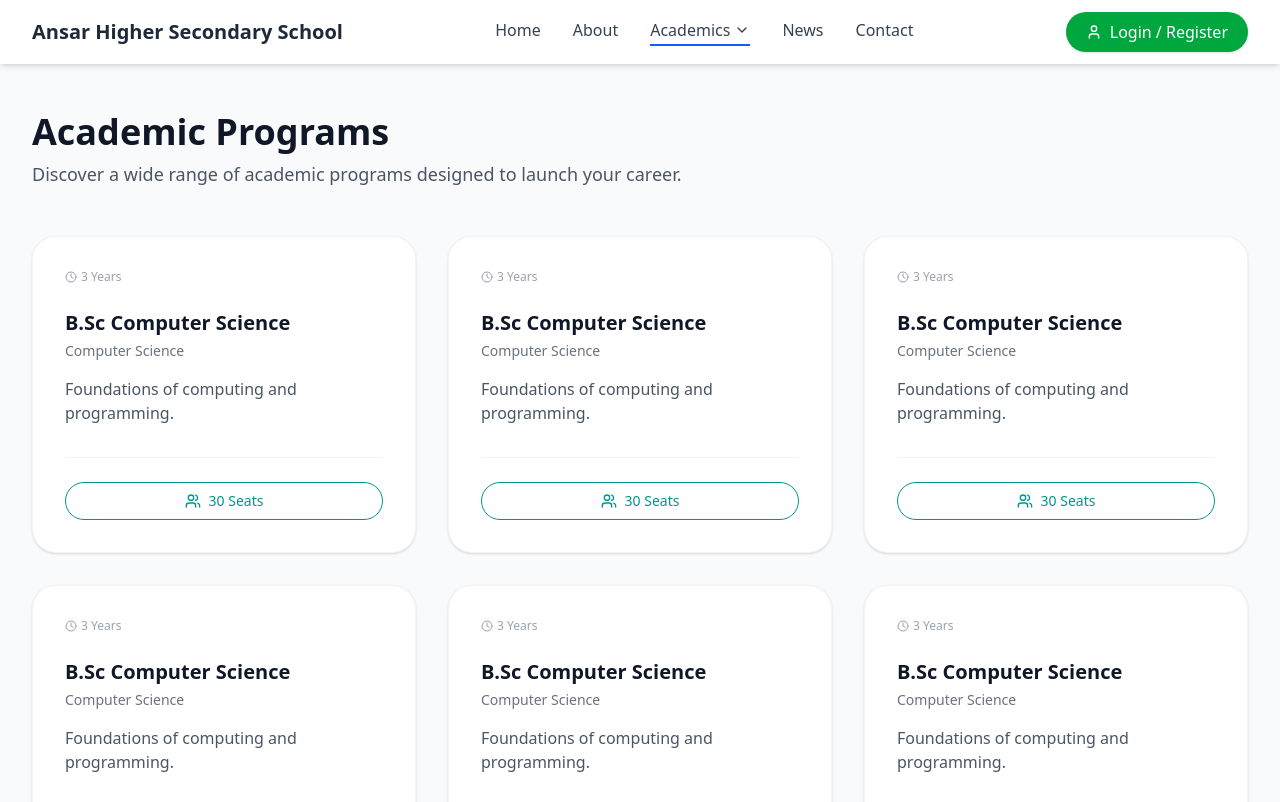
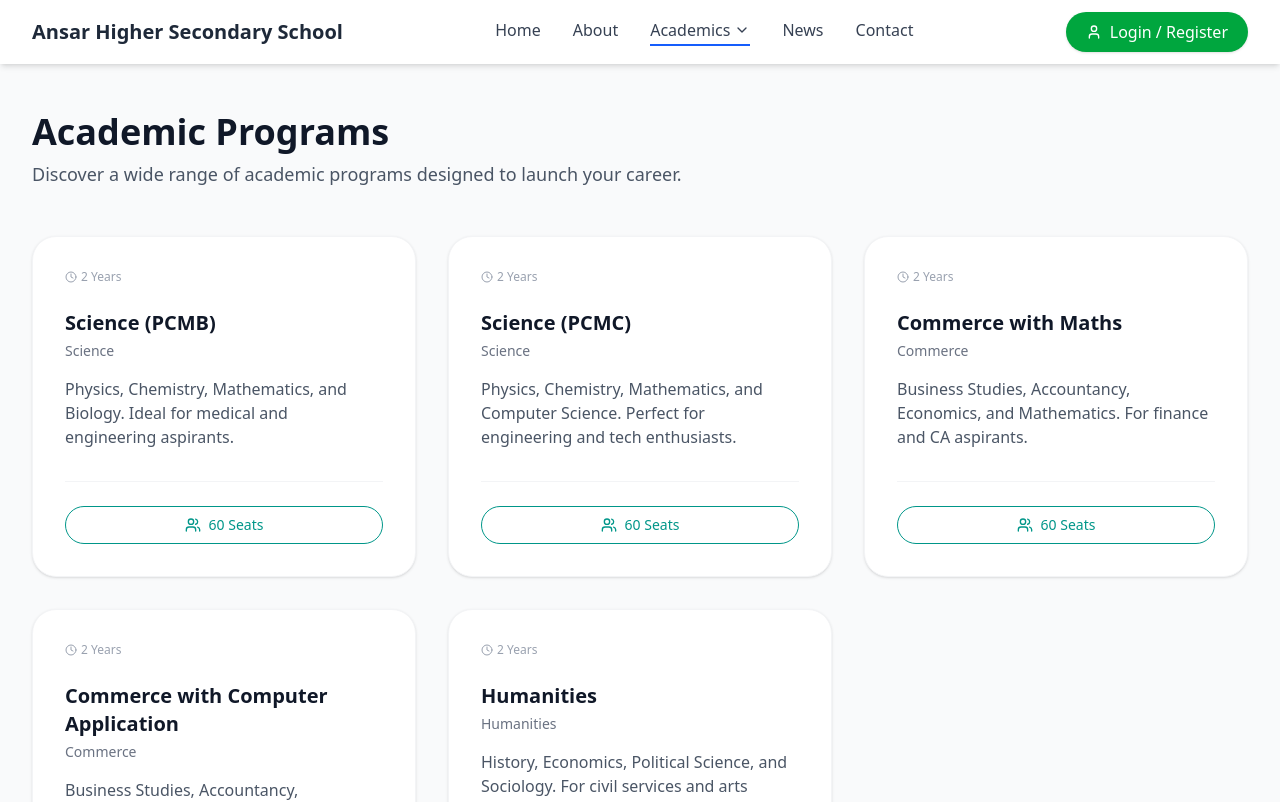
Before and after one commit to rafsal3/ansar-web, a React (Vite) app: page /courses in a window 1280 px wide. Shown: the top 802 px of the page. Built offline with nearby package versions, Linux system fonts and the light colour scheme.

Commit message:
feat: update course listings and details in both user and admin pages

```diff
--- a/src/pages/Courses.tsx
+++ b/src/pages/Courses.tsx
@@ -6,57 +6,43 @@ const Courses = () => {
     const courses = [
         {
             id: 1,
-
-            title: 'B.Sc Computer Science',
-            department: 'Computer Science',
-            description: 'Foundations of computing and programming.',
-            duration: '3 Years',
-            seats: 30
+            title: 'Science (PCMB)',
+            department: 'Science',
+            description: 'Physics, Chemistry, Mathematics, and Biology. Ideal for medical and engineering aspirants.',
+            duration: '2 Years',
+            seats: 60
         },
         {
             id: 2,
-
-            title: 'B.Sc Computer Science',
-            department: 'Computer Science',
-            description: 'Foundations of computing and programming.',
-            duration: '3 Years',
-            seats: 30
+            title: 'Science (PCMC)',
+            department: 'Science',
+            description: 'Physics, Chemistry, Mathematics, and Computer Science. Perfect for engineering and tech enthusiasts.',
+            duration: '2 Years',
+            seats: 60
         },
         {
             id: 3,
-
-            title: 'B.Sc Computer Science',
-            department: 'Computer Science',
-            description: 'Foundations of computing and programming.',
-            duration: '3 Years',
-            seats: 30
+            title: 'Commerce with Maths',
+            department: 'Commerce',
+            description: 'Business Studies, Accountancy, Economics, and Mathematics. For finance and CA aspirants.',
+            duration: '2 Years',
+            seats: 60
         },
         {
             id: 4,
-
-            title: 'B.Sc Computer Science',
-            department: 'Computer Science',
-            description: 'Foundations of computing and programming.',
-            duration: '3 Years',
-            seats: 30
+            title: 'Commerce with Computer Application',
+            department: 'Commerce',
+            description: 'Business Studies, Accountancy, Economics, and Computer Application. Modern commerce education.',
+            duration: '2 Years',
+            seats: 60
         },
         {
             id: 5,
-
-            title: 'B.Sc Computer Science',
-            department: 'Computer Science',
-            description: 'Foundations of computing and programming.',
-            duration: '3 Years',
-            seats: 30
-        },
-        {
-            id: 6,
-
-            title: 'B.Sc Computer Science',
-            department: 'Computer Science',
-            description: 'Foundations of computing and programming.',
-            duration: '3 Years',
-            seats: 30
+            title: 'Humanities',
+            department: 'Humanities',
+            description: 'History, Economics, Political Science, and Sociology. For civil services and arts aspirants.',
+            duration: '2 Years',
+            seats: 60
         }
     ];
 
--- a/src/pages/admin/CoursesAdmin.tsx
+++ b/src/pages/admin/CoursesAdmin.tsx
@@ -11,9 +11,11 @@ interface CourseItem {
 
 const CoursesAdmin = () => {
     const [courses] = useState<CourseItem[]>([
-        { id: 1, name: 'B.Sc Computer Science', department: 'Computer Science', duration: '3 Years', seats: 60 },
-        { id: 2, name: 'B.Com Finance', department: 'Commerce', duration: '3 Years', seats: 120 },
-        { id: 3, name: 'BA English', department: 'English', duration: '3 Years', seats: 40 },
+        { id: 1, name: 'Science (PCMB)', department: 'Science', duration: '2 Years', seats: 60 },
+        { id: 2, name: 'Science (PCMC)', department: 'Science', duration: '2 Years', seats: 60 },
+        { id: 3, name: 'Commerce with Maths', department: 'Commerce', duration: '2 Years', seats: 60 },
+        { id: 4, name: 'Commerce with CA', department: 'Commerce', duration: '2 Years', seats: 60 },
+        { id: 5, name: 'Humanities', department: 'Humanities', duration: '2 Years', seats: 60 },
     ]);
 
     return (
```
